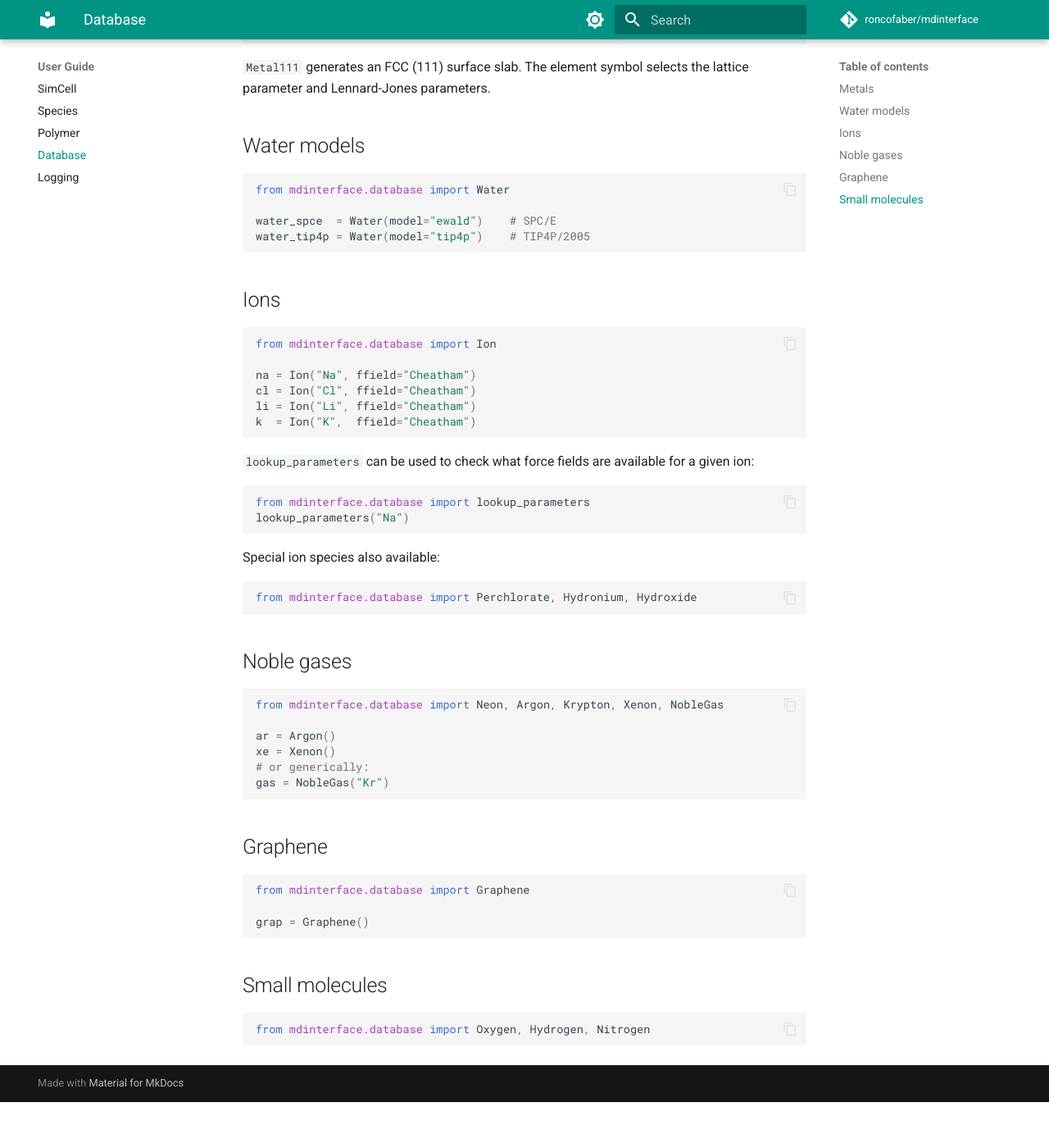
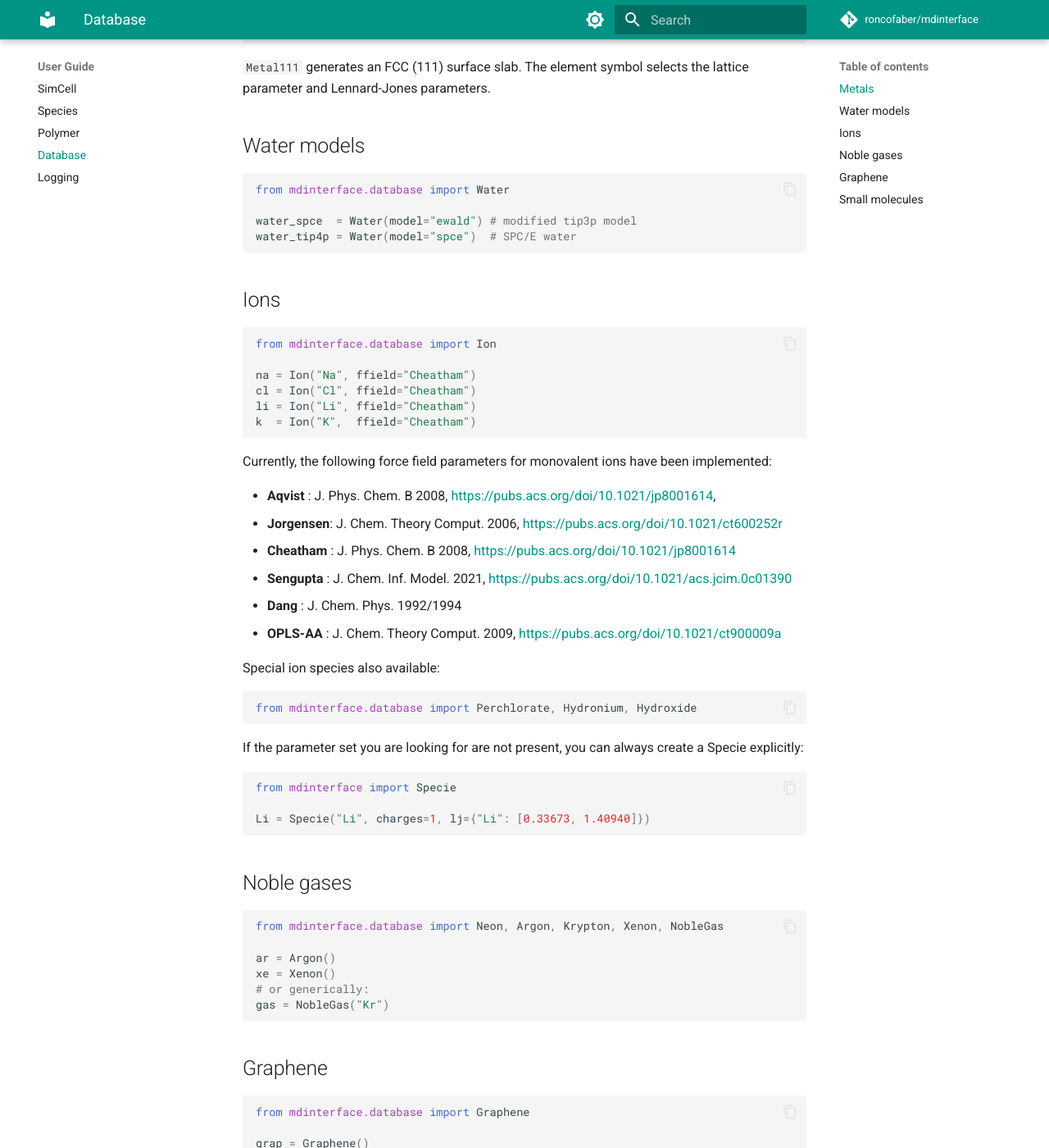
Before and after one commit to roncofaber/mdinterface, an MkDocs documentation site: the page built from docs/guide/database.md, in a window 1280 px wide and 1400 px high, scrolled down 452 px. Shown: the whole window at 82% size. Built offline with MkDocs 1.6.1 and Material for MkDocs 9.7.7, drawn with Linux system fonts in a browser that asks for light colours; comment, search, counter and statistics services are not loaded; before the commit the page ends 1796 px from its top, so only the background shows below that.

Commit message:
Small update to docs to ensure quality

````diff
--- a/docs/guide/database.md
+++ b/docs/guide/database.md
@@ -20,8 +20,8 @@ copper  = Metal111("Cu")
 ```python
 from mdinterface.database import Water
 
-water_spce  = Water(model="ewald")    # SPC/E
-water_tip4p = Water(model="tip4p")    # TIP4P/2005
+water_spce  = Water(model="ewald") # modified tip3p model
+water_tip4p = Water(model="spce")  # SPC/E water
 ```
 
 ## Ions
@@ -35,18 +35,30 @@ li = Ion("Li", ffield="Cheatham")
 k  = Ion("K",  ffield="Cheatham")
 ```
 
-`lookup_parameters` can be used to check what force fields are available for a given ion:
+Currently, the following force field parameters for monovalent ions have been implemented:
 
-```python
-from mdinterface.database import lookup_parameters
-lookup_parameters("Na")
-```
+- **Aqvist**   : J. Phys. Chem. B 2008, [https://pubs.acs.org/doi/10.1021/jp8001614](https://pubs.acs.org/doi/10.1021/jp8001614),
+- **Jorgensen**: J. Chem. Theory Comput. 2006, [https://pubs.acs.org/doi/10.1021/ct600252r](https://pubs.acs.org/doi/10.1021/ct600252r)
+- **Cheatham** : J. Phys. Chem. B 2008, [https://pubs.acs.org/doi/10.1021/jp8001614](https://pubs.acs.org/doi/10.1021/jp8001614)
+- **Sengupta** : J. Chem. Inf. Model. 2021, [https://pubs.acs.org/doi/10.1021/acs.jcim.0c01390](https://pubs.acs.org/doi/10.1021/acs.jcim.0c01390)
+- **Dang**     : J. Chem. Phys. 1992/1994
+- **OPLS-AA**  : J. Chem. Theory Comput. 2009, [https://pubs.acs.org/doi/10.1021/ct900009a](https://pubs.acs.org/doi/10.1021/ct900009a)
 
 Special ion species also available:
 
 ```python
 from mdinterface.database import Perchlorate, Hydronium, Hydroxide
 ```
+
+If the parameter set you are looking for are not present, you can always create a Specie explicitly:
+
+```python
+from mdinterface import Specie
+
+Li = Specie("Li", charges=1, lj={"Li": [0.33673, 1.40940]})
+```
+
+
 
 ## Noble gases
 
````
Also changed, not shown: docs/index.md (+5 -1 lines).
